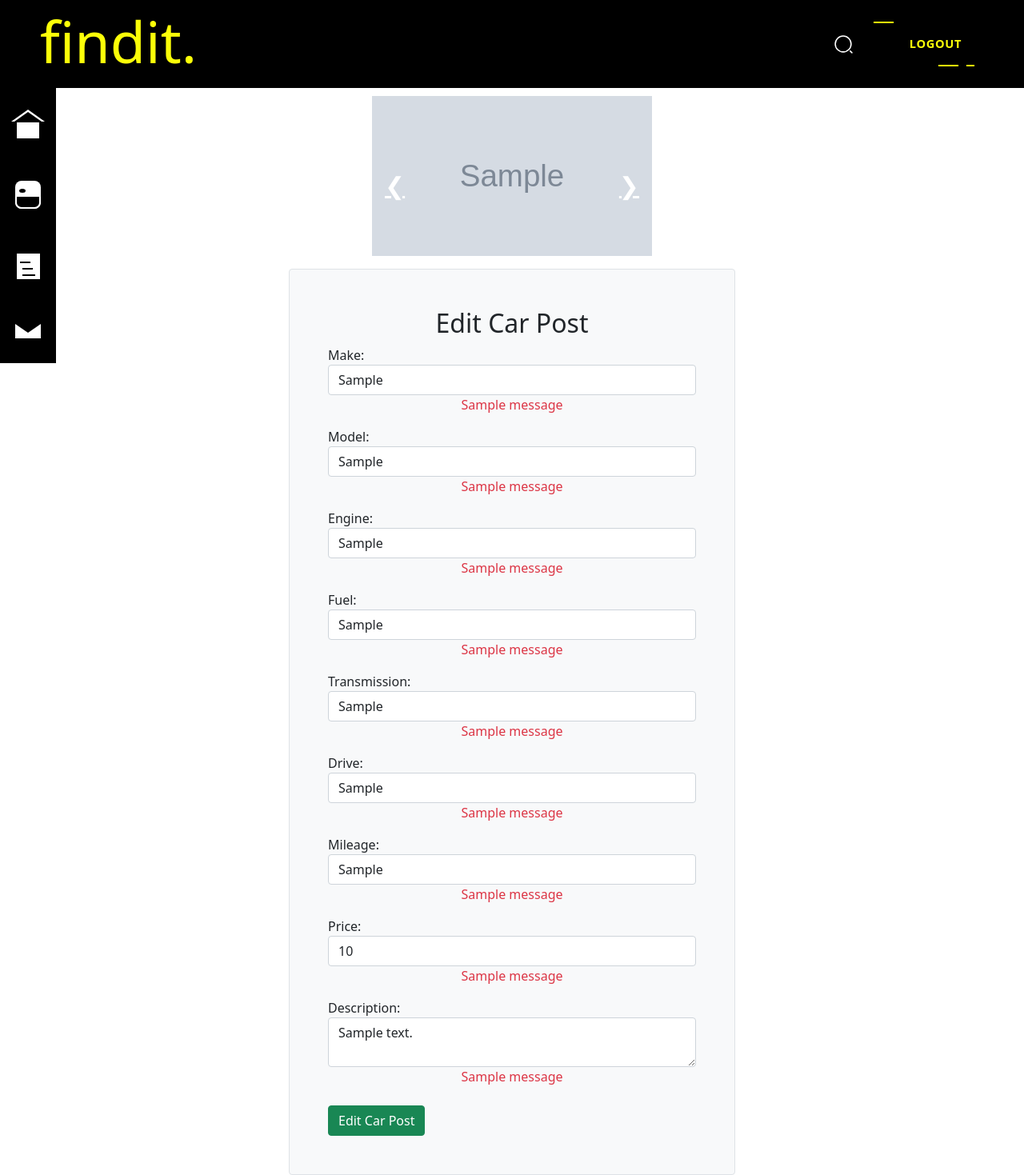
After one commit to kristtii/findit, a Flask app: page /cars/edit/1 in a window 1280 px wide. The commit adds this page. Shown: the whole page at 80% size. Run offline with Flask 3, Linux system fonts and the light colour scheme; the visitor is signed in with stand-in values (Sample User, id 1); tables that the repository leaves empty or names only in its code hold one stand-in row (values such as "Sample post"); grey boxes marked "Sample" are stand-in pictures; one stand-in notice (Sample message) is shown.

Commit message:
Implemented Add Car Post, Edit Car Post, Delete Car Post

```diff
--- a/flask_app/controllers/cars.py
+++ b/flask_app/controllers/cars.py
@@ -11,7 +11,7 @@ from flask_cors import CORS
 CORS(app)
 from werkzeug.utils import secure_filename
 
-# Check if the format is right
+
 def allowed_file(filename):
     return '.' in filename and \
            filename.rsplit('.', 1)[1].lower() in ALLOWED_EXTENSIONS
@@ -38,21 +38,17 @@ def createCar():
                 flash(f'{display_name} is required!', 'carImage')
                 return redirect(request.referrer)
 
-        if not request.files['car_images']:
-            flash('Car image is required!', 'carImage')
-            return redirect(request.referrer)
+        images = request.files.getlist('car_images')
+        image_filenames = []
 
-        image = request.files['car_images']
-        if not allowed_file(image.filename):
-            flash('Image should be in png, jpg, jpeg format!', 'carImage')
-            return redirect(request.referrer)
-
-        if image and allowed_file(image.filename):
-            filename1 = secure_filename(image.filename)
-            time = datetime.now().strftime("%d%m%Y%S%f")
-            time += filename1
-            filename1 = time
-            image.save(os.path.join(app.config['UPLOAD_FOLDER'], filename1))
+        for image in images:
+            if image and allowed_file(image.filename):
+                filename = secure_filename(image.filename)
+                time = datetime.now().strftime("%d%m%Y%S%f")
+                time += filename
+                filename = time
+                image.save(os.path.join(app.config['UPLOAD_FOLDER'], filename))
+                image_filenames.append(filename)
 
         data = {
             'car_make': request.form['car_make'],
@@ -63,9 +59,70 @@ def createCar():
             'car_drive': request.form['car_drive'],
             'car_mileage': request.form['car_mileage'],
             'car_price': request.form['car_price'],
-            'car_images': filename1,
+            'car_images': ','.join(image_filenames),  # Combine image filenames into a comma-separated string
             'car_description': request.form['car_description'],
+            'user_id': session['user_id']
         }
         Car.createCarPost(data)
         return redirect('/dashboard')
     return redirect('/')
+
+
+@app.route("/cars/edit/<int:id>")
+def editCar(id):
+    if 'user_id' not in session:
+        return redirect('/')
+    data = {
+        'user_id': session['user_id'],
+        'car_id': id
+    }
+    loggedUser = User.get_user_by_id(data)
+    car = Car.get_car_by_id(data)
+    print(car)
+    if loggedUser['id'] == car['user_id']:
+        return render_template('editCar.html', car=car, loggedUser=loggedUser)
+    return redirect(request.referrer)
+
+@app.route('/edit/car/<int:id>', methods=['POST'])
+def updatecar(id):
+    if 'user_id' not in session:
+        return redirect('/')
+    if not Car.validate_edit_car(request.form):
+        return redirect(request.referrer)
+
+    data = {
+            'car_make': request.form['car_make'],
+            'car_model': request.form['car_model'],
+            'car_engine': request.form['car_engine'],
+            'car_fuel': request.form['car_fuel'],
+            'car_transmissions': request.form['car_transmissions'],
+            'car_drive': request.form['car_drive'],
+            'car_mileage': request.form['car_mileage'],
+            'car_price': request.form['car_price'],
+            'car_description': request.form['car_description'],
+            'user_id': session['user_id'],
+            'car_id': id
+        }
+    loggedUser = User.get_user_by_id(data)
+    car = Car.get_car_by_id(data)
+    if loggedUser['id'] == car['user_id']:
+        Car.update_car(data)
+        flash('Update succesfull!', 'updateDone')
+        return redirect(f'/cars/edit/{id}')
+    return redirect('/')
+
+@app.route('/cars/delete/<int:id>')
+def deletePost(id):
+    if 'user_id' not in session:
+        return redirect('/')
+    data = {
+        'user_id': session['user_id'],
+        'car_id': id
+    }
+    loggedUser = User.get_user_by_id(data)
+    car = Car.get_car_by_id(data)
+    if loggedUser['id'] == car['user_id']:
+        Car.delete_car_likes(data)
+        Car.delete_car(data)
+        return redirect(request.referrer)
+    return redirect(request.referrer)
--- a/flask_app/static/css/dashboard_style.css
+++ b/flask_app/static/css/dashboard_style.css
@@ -5,7 +5,12 @@ html {
 }
 
 body {
-    margin: 0
+    margin: 0;
+    font-family: system-ui, -apple-system, BlinkMacSystemFont, 'Segoe UI', Roboto, Oxygen, Ubuntu, Cantarell, 'Open Sans', 'Helvetica Neue', sans-serif;
+}
+
+body::-webkit-scrollbar {
+    display: none;
 }
 
 main {
@@ -730,3 +735,47 @@ sidenav ul li div {
     border-width: 0 16px 9px 16px;
     border-color: transparent transparent #000 transparent;
 }
+
+/* Image buttons */
+.slideshow-container {
+    position: relative;
+    max-width: 350px;
+    margin: auto;
+}
+
+.mySlides {
+    display: none;
+}
+
+
+.mySlides img {
+    margin-top: 10px;
+}
+
+.prev,
+.next {
+    cursor: pointer;
+    position: absolute;
+    top: 50%;
+    width: auto;
+    padding: 16px;
+    margin-top: -22px;
+    color: #fff;
+    font-size: 30px;
+    transition: 0.6s ease;
+    border-radius: 0 3px 3px 0;
+    user-select: none;
+}
+
+.prev {
+    left: 0;
+}
+
+.next {
+    right: 0;
+}
+
+.prev:hover,
+.next:hover {
+    background-color: rgba(0, 0, 0, 0.8);
+}
--- /dev/null
+++ b/flask_app/templates/editCar.html
@@ -0,0 +1,254 @@
+<!DOCTYPE html>
+<html lang="en">
+	<head>
+		<meta charset="UTF-8" />
+		<meta name="viewport" content="width=device-width, initial-scale=1.0" />
+		<title>Dashboard</title>
+		<link
+			rel="stylesheet"
+			type="text/css"
+			href="{{ url_for('static', filename = 'css/dashboard_style.css') }}" />
+		<link
+			href="https://cdn.jsdelivr.net/npm/bootstrap@5.0.2/dist/css/bootstrap.min.css"
+			rel="stylesheet"
+			integrity="sha384-EVSTQN3/azprG1Anm3QDgpJLIm9Nao0Yz1ztcQTwFspd3yD65VohhpuuCOmLASjC"
+			crossorigin="anonymous" />
+	</head>
+	<body>
+		<nav class="navbar">
+			<h1 class=""><a href="/dashboard">findit.</a></h1>
+			<div class="d-flex">
+				<div class="input-wrapper">
+					<button class="icon">
+						<svg
+							xmlns="http://www.w3.org/2000/svg"
+							fill="none"
+							viewBox="0 0 24 24"
+							height="25px"
+							width="25px">
+							<path
+								stroke-linejoin="round"
+								stroke-linecap="round"
+								stroke-width="1.5"
+								stroke="#fff"
+								d="M11.5 21C16.7467 21 21 16.7467 21 11.5C21 6.25329 16.7467 2 11.5 2C6.25329 2 2 6.25329 2 11.5C2 16.7467 6.25329 21 11.5 21Z"></path>
+							<path
+								stroke-linejoin="round"
+								stroke-linecap="round"
+								stroke-width="1.5"
+								stroke="#fff"
+								d="M22 22L20 20"></path>
+						</svg>
+					</button>
+					<input
+						placeholder="Search by model"
+						class="input"
+						name="text"
+						type="text" />
+				</div>
+				<a class="fancy" href="/logout">
+					<span class="top-key"></span>
+					<span class="text">Logout</span>
+					<span class="bottom-key-1"></span>
+					<span class="bottom-key-2"></span>
+				</a>
+			</div>
+		</nav>
+		<sidenav>
+			<ul>
+				<a href="/">
+					<li class="home-li">
+						<div class="home-icon">
+							<div class="roof">
+								<div class="roof-edge"></div>
+							</div>
+							<div class="front"></div>
+						</div>
+					</li>
+				</a>
+				<a href="/about">
+					<li class="about-li">
+						<div class="about-icon">
+							<div class="head">
+								<div class="eyes"></div>
+								<div class="beard"></div>
+							</div>
+						</div>
+					</li>
+				</a>
+				<a href="/add-car">
+					<li class="add-li">
+						<div class="work-icon">
+							<div class="paper"></div>
+							<div class="lines"></div>
+							<div class="lines"></div>
+							<div class="lines"></div>
+						</div>
+					</li>
+				</a>
+				<a href="/saved">
+					<li class="saved-li">
+						<div class="mail-icon">
+							<div class="mail-base">
+								<div class="mail-top"></div>
+							</div>
+						</div>
+					</li>
+				</a>
+			</ul>
+		</sidenav>
+        <div class="container">
+            <div class="slideshow-container">
+                {% for image in car.car_images.split(',') %}
+                    <div class="mySlides">
+                        <img src="../../static/UPLOADED_FOLDER/{{ image }}" alt="Car Image" width="350" height="200" />
+                    </div>
+                {% endfor %}
+
+                <a class="prev" onclick="plusSlides(-1)">&#10094;</a>
+                <a class="next" onclick="plusSlides(1)">&#10095;</a>
+            </div>
+            <form enctype="multipart/form-data" class="w-50 m-auto p-5 border rounded bg-light mt-3" action="/edit/car/{{car.id}}" method="POST">
+                <h2 class="text-center">Edit Car Post</h2>
+
+                <div class="form-row">
+                    <label for="car_make">Make:</label>
+                    <input type="text" class="form-control" name="car_make" placeholder="Enter car Make" value="{{car.car_make}}" />
+                    {% with messages = get_flashed_messages(category_filter=["car_make"]) %}
+                        {% if messages %}
+                            {% for message in messages %}
+                                <p class="text-danger text-center">{{ message }}</p>
+                            {% endfor %}
+                        {% endif %}
+                    {% endwith %}
+                </div>
+
+                <div class="form-row">
+                    <label for="car_model">Model:</label>
+                    <input type="text" class="form-control" name="car_model" placeholder="Enter car Model" value="{{car.car_model}}" />
+                    {% with messages = get_flashed_messages(category_filter=["car_model"]) %}
+                        {% if messages %}
+                            {% for message in messages %}
+                                <p class="text-danger text-center">{{ message }}</p>
+                            {% endfor %}
+                        {% endif %}
+                    {% endwith %}
+                </div>
+
+                <div class="form-row">
+                    <label for="car_engine">Engine:</label>
+                    <input type="text" class="form-control" name="car_engine" placeholder="Enter car Engine" value="{{car.car_engine}}" />
+                    {% with messages = get_flashed_messages(category_filter=["car_engine"]) %}
+                        {% if messages %}
+                            {% for message in messages %}
+                                <p class="text-danger text-center">{{ message }}</p>
+                            {% endfor %}
+                        {% endif %}
+                    {% endwith %}
+                </div>
+
+                <div class="form-row">
+                    <label for="car_fuel">Fuel:</label>
+                    <input type="text" class="form-control" name="car_fuel" placeholder="Enter car Fuel" value="{{car.car_fuel}}" />
+                    {% with messages = get_flashed_messages(category_filter=["car_fuel"]) %}
+                        {% if messages %}
+                            {% for message in messages %}
+                                <p class="text-danger text-center">{{ message }}</p>
+                            {% endfor %}
+                        {% endif %}
+                    {% endwith %}
+                </div>
+
+                <div class="form-row">
+                    <label for="car_transmissions">Transmission:</label>
+                    <input type="text" class="form-control" name="car_transmissions" placeholder="Enter car Transmission" value="{{car.car_transmissions}}" />
+                    {% with messages = get_flashed_messages(category_filter=["car_transmissions"]) %}
+                        {% if messages %}
+                            {% for message in messages %}
+                                <p class="text-danger text-center">{{ message }}</p>
+                            {% endfor %}
+                        {% endif %}
+                    {% endwith %}
+                </div>
+
+                <div class="form-row">
+                    <label for="car_drive">Drive:</label>
+                    <input type="text" class="form-control" name="car_drive" placeholder="Enter car Drive" value="{{car.car_drive}}" />
+                    {% with messages = get_flashed_messages(category_filter=["car_drive"]) %}
+                        {% if messages %}
+                            {% for message in messages %}
+                                <p class="text-danger text-center">{{ message }}</p>
+                            {% endfor %}
+                        {% endif %}
+                    {% endwith %}
+                </div>
+
+                <div class="form-row">
+                    <label for="car_mileage">Mileage:</label>
+                    <input type="text" class="form-control" name="car_mileage" placeholder="Enter car Mileage" value="{{car.car_mileage}}" />
+                    {% with messages = get_flashed_messages(category_filter=["car_mileage"]) %}
+                        {% if messages %}
+                            {% for message in messages %}
+                                <p class="text-danger text-center">{{ message }}</p>
+                            {% endfor %}
+                        {% endif %}
+                    {% endwith %}
+                </div>
+
+                <div class="form-row">
+                    <label for="car_price">Price:</label>
+                    <input type="text" class="form-control" name="car_price" placeholder="Enter car Price" value="{{car.car_price}}" />
+                    {% with messages = get_flashed_messages(category_filter=["car_price"]) %}
+                        {% if messages %}
+                            {% for message in messages %}
+                                <p class="text-danger text-center">{{ message }}</p>
+                            {% endfor %}
+                        {% endif %}
+                    {% endwith %}
+                </div>
+
+                <div class="form-row">
+                    <label for="car_description">Description:</label>
+                    <textarea type="text" class="form-control" name="car_description" placeholder="Enter car Description">{{car.car_description}}</textarea>
+                    {% with messages = get_flashed_messages(category_filter=["car_description"]) %}
+                        {% if messages %}
+                            {% for message in messages %}
+                                <p class="text-danger text-center">{{ message }}</p>
+                            {% endfor %}
+                        {% endif %}
+                    {% endwith %}
+                </div>
+
+                <button class="mt-2 btn btn-success">Edit Car Post</button>
+            </form>
+
+
+        <script>
+            let slideIndex = 1;
+            showSlides(slideIndex);
+
+            function plusSlides(n) {
+                showSlides(slideIndex += n);
+            }
+
+            function showSlides(n) {
+                let i;
+                const slides = document.getElementsByClassName("mySlides");
+
+                if (n > slides.length) {
+                    slideIndex = 1;
+                }
+                if (n < 1) {
+                    slideIndex = slides.length;
+                }
+
+                for (i = 0; i < slides.length; i++) {
+                    slides[i].style.display = "none";
+                }
+
+                slides[slideIndex - 1].style.display = "block";
+            }
+        </script>
+
+	</body>
+</html>
```
Also changed, not shown: flask_app/models/car.py (+75 -2 lines), flask_app/templates/addCar.html (+44 -27 lines), flask_app/templates/dashboard.html (+13 -13 lines).
